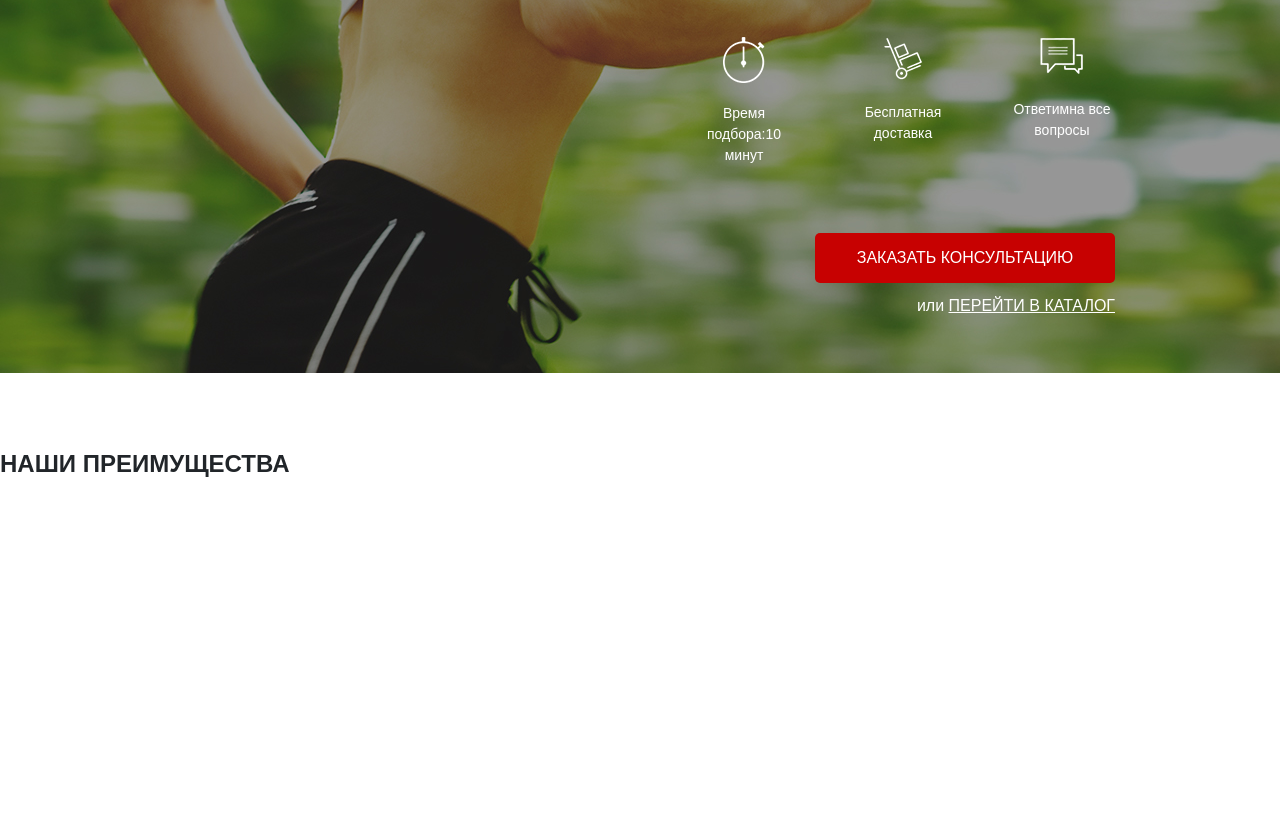
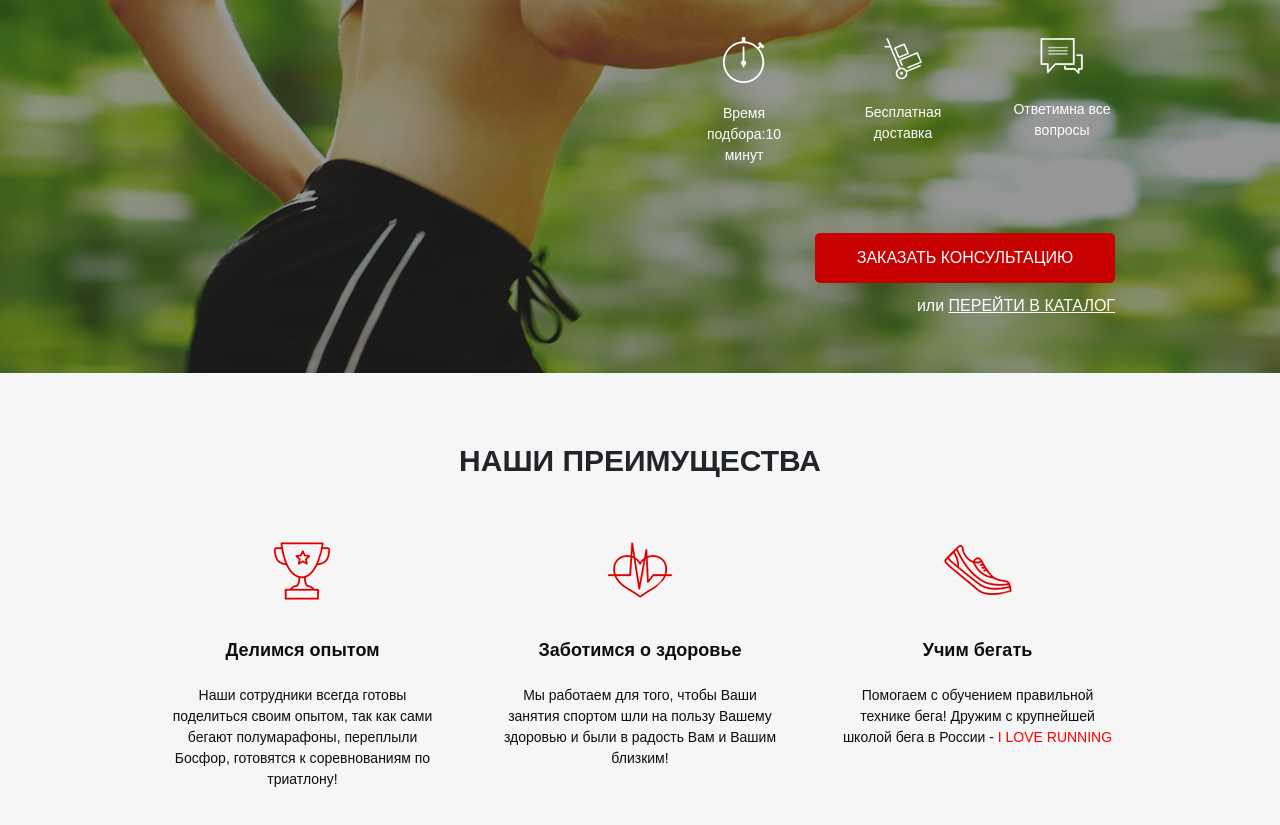
Before and after one commit to Tedmant/Pulse, a website: page src/index.html in a window 1280 px wide. Shown: the part 277-1102 px from the top of the page. Drawn offline with Linux system fonts and the light colour scheme.

Commit message:
page two

```diff
--- a/src/index.html
+++ b/src/index.html
@@ -51,11 +51,31 @@
         </div>
     </div>
 
-    <div class="adv">
+    <div class="advantages">
         <div class="comtainer">
-            <div class="adv__wrapper">
-                <h2 class="adv__logo">НАШИ ПРЕИМУЩЕСТВА</h2>
-                <div class="col-md-3 offset-1"></div>
+            <h2 class="title">НАШИ ПРЕИМУЩЕСТВА</h2>
+            <div class="advantages__wrapper">
+                <div class="advantages__icons">
+                    <div class="advantages__filling">
+                        <img src="./icon/cup.png" alt="cup">
+                        <h3>Делимся опытом</h3>
+                        <div class="advantages__content">Наши сотрудники всегда готовы поделиться своим опытом, так как сами бегают полумарафоны, переплыли Босфор, готовятся к соревнованиям по триатлону!</div>
+                        </div>
+                </div>
+                <div class="advantages__icons">
+                    <div class="advantages__filling">
+                        <img src="./icon/heart.png" alt="heart">
+                        <h3>Заботимся о здоровье</h3>
+                        <div class="advantages__content">Мы работаем для того, чтобы Ваши занятия спортом шли на пользу Вашему здоровью и были в радость Вам и Вашим близким!</div>
+                        </div>
+                </div>
+                <div class="advantages__icons">
+                    <div class="advantages__filling">
+                        <img src="./icon/shoe.png" alt="cross">
+                        <h3>Учим бегать</h3>
+                        <div class="advantages__content">Помогаем с обучением правильной технике бега! Дружим с крупнейшей школой бега в России -  <span>I LOVE RUNNING</span></div>
+                        </div>
+                </div>
             </div>
 
 
--- a/src/sass/blocks/_adv.scss
+++ /dev/null
@@ -1,9 +0,0 @@
-.adv {
-    min-height: 473px;
-    padding: 73px 0 83px 0;
-    &__wpapper {
-        display: flex;
-        flex-direction: column;
-        align-items: center;
-    }
-}
--- /dev/null
+++ b/src/sass/blocks/_advanages.scss
@@ -0,0 +1,37 @@
+.advantages {
+    padding: 73px 0 83px 0;
+    background: #F6F6F6;;
+    &__wrapper {
+        margin: 0 auto;
+        display: flex;
+        align-items: flex-start;
+        flex-direction: row;
+        width: 952px;
+        justify-content: space-between;
+        margin-top: 60px;
+        color: #0D0D0D;
+    }
+    &__icons {
+        font-weight: 300;
+        font-size: 14px;
+        text-align: center;
+    }
+    &__filling {
+        width: 277px;
+    }
+    h3 {
+        font-weight: 700;
+        font-size: 18px;
+        line-height: 29px;
+        margin-top: 35px;
+    }
+    &__content {
+        margin-top: 20px;
+        span {
+            font-style: 'MuseoModerno';
+            color: rgba(255, 0, 0, 1);
+            text-transform: uppercase;
+
+        }
+    }
+}
--- /dev/null
+++ b/src/sass/blocks/_titles.scss
@@ -0,0 +1,6 @@
+.title {
+    font-weight: 700;
+    font-size: 30px;
+    line-height: 30px;
+    text-align: center;
+}
--- a/src/sass/style.scss
+++ b/src/sass/style.scss
@@ -10,4 +10,5 @@
 @import 'blocks/promo';
 @import 'blocks/header.scss';
 @import 'blocks/buttons.scss';
-@import 'blocks/adv';
+@import 'blocks/advanages';
+@import 'blocks/titles';
```
Also changed, not shown: src/css/blocks/buttons.min.css (deleted), src/css/bootstrap-reboot.min.css, src/css/style.min.css.
